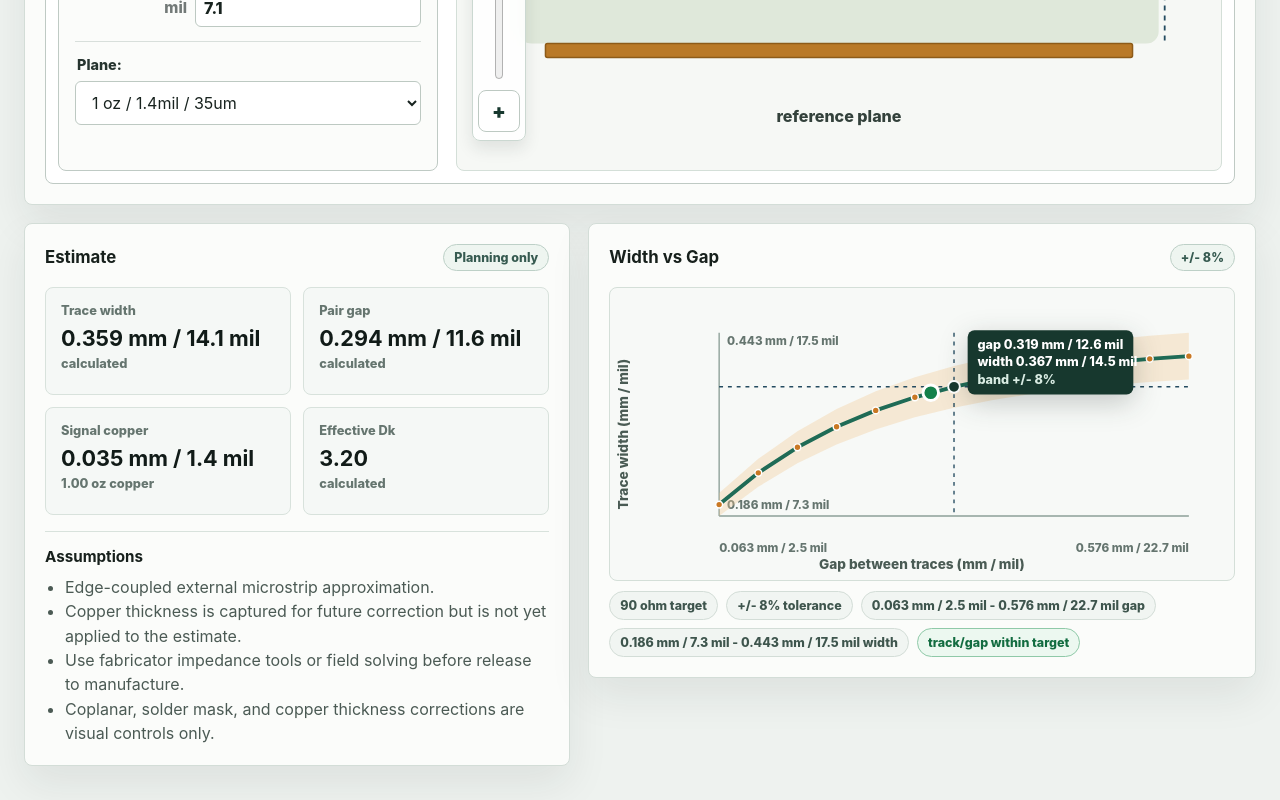
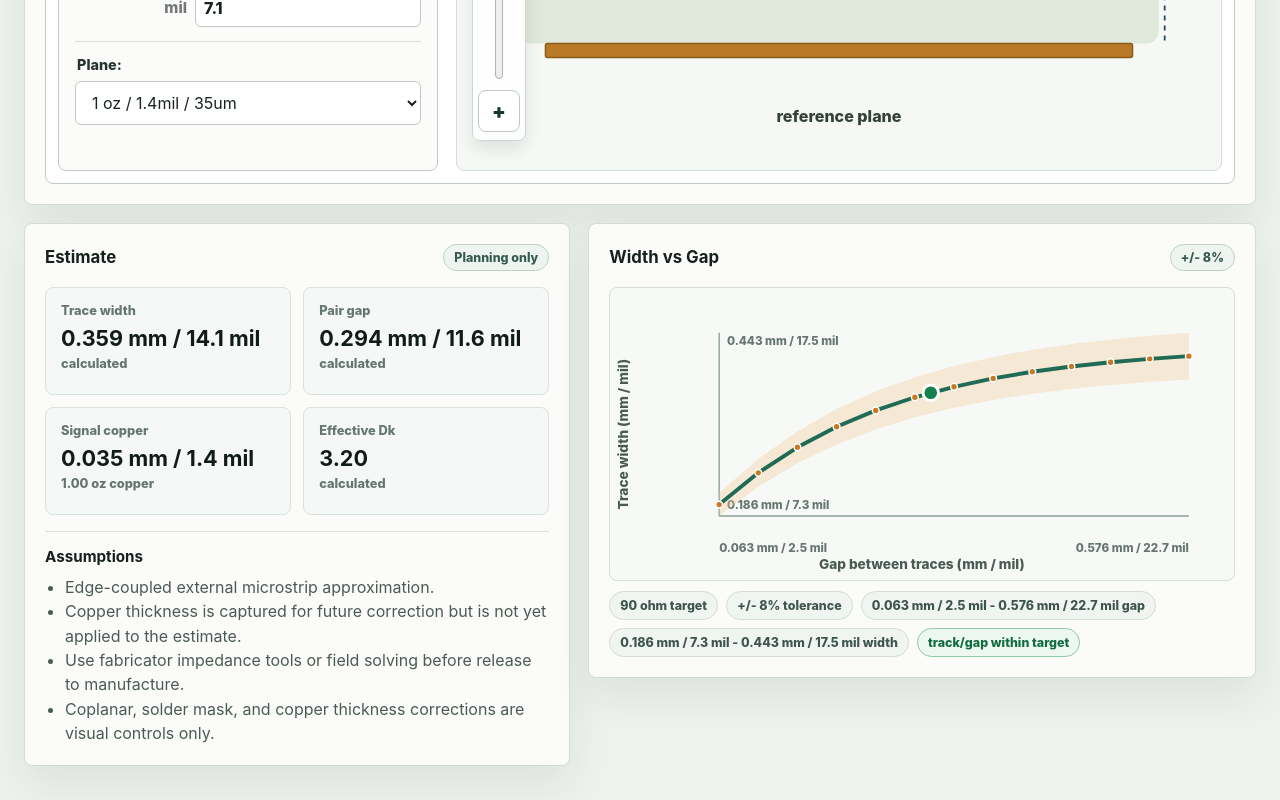
Before and after one commit to ossenna-hq/DiffPairUtil, a React (Vite) app: page / in a window 1280 px wide. Shown: the part 751-1551 px from the top of the page. Built offline with nearby package versions, Linux system fonts and the light colour scheme.

Commit message:
Refine width gap graph interactions

```diff
--- a/src/App.css
+++ b/src/App.css
@@ -729,6 +729,7 @@ input:disabled {
   fill: #c97823;
   stroke: #ffffff;
   stroke-width: 1.5;
+  cursor: pointer;
 }
 
 .chart-active-dot {
--- a/src/App.tsx
+++ b/src/App.tsx
@@ -118,24 +118,6 @@ function App() {
     }
   }, [dimensionLocks, input, manualDimensionHolds, manualDimensions]);
 
-  const traceGapSeries = useMemo(() => {
-    if (configuration.signal !== "differential") {
-      return [];
-    }
-
-    return createTraceGapSeries({
-      ...input,
-      dielectricHeightMm:
-        estimate.value?.dielectricHeightMm ??
-        manualDimensions.dielectricHeightMm,
-    });
-  }, [
-    configuration.signal,
-    estimate.value?.dielectricHeightMm,
-    input,
-    manualDimensions.dielectricHeightMm,
-  ]);
-
   function updateNumber(field: keyof DifferentialPairInput, value: string) {
     setInput((current) => ({
       ...current,
@@ -173,6 +155,19 @@ function App() {
     }));
     setManualDimensions((current) => ({
       ...current,
+      gapMm: Math.max(0.001, nextGapMm),
+    }));
+  }
+
+  function updateTraceGap(nextTraceWidthMm: number, nextGapMm: number) {
+    setManualDimensionHolds((current) => ({
+      ...current,
+      traceWidth: true,
+      gap: true,
+    }));
+    setManualDimensions((current) => ({
+      ...current,
+      traceWidthMm: Math.max(0.001, nextTraceWidthMm),
       gapMm: Math.max(0.001, nextGapMm),
     }));
   }
@@ -234,6 +229,28 @@ function App() {
     input.targetDifferentialOhms,
     tolerancePercent,
   );
+  const traceGapSeries = useMemo(() => {
+    if (configuration.signal !== "differential") {
+      return [];
+    }
+
+    return createTraceGapSeries(
+      {
+        ...input,
+        dielectricHeightMm:
+          estimate.value?.dielectricHeightMm ??
+          manualDimensions.dielectricHeightMm,
+      },
+      estimate.value?.gapMm ?? manualDimensions.gapMm,
+    );
+  }, [
+    configuration.signal,
+    estimate.value?.dielectricHeightMm,
+    estimate.value?.gapMm,
+    input,
+    manualDimensions.dielectricHeightMm,
+    manualDimensions.gapMm,
+  ]);
 
   return (
     <main className="shell">
@@ -409,7 +426,6 @@ function App() {
                       <label>
                         <span>mm</span>
                         <input
-                          disabled={dimensionLocks.dielectricHeight}
                           min="0.05"
                           max="0.6"
                           step="0.001"
@@ -423,7 +439,6 @@ function App() {
                       <label>
                         <span>mil</span>
                         <input
-                          disabled={dimensionLocks.dielectricHeight}
                           min="2"
                           max="24"
                           step="0.1"
@@ -488,7 +503,6 @@ function App() {
                 <div className="vertical-stepper visual-thickness-stepper">
                   <button
                     aria-label="Decrease dielectric thickness"
-                    disabled={dimensionLocks.dielectricHeight}
                     type="button"
                     onClick={() =>
                       updateDielectricHeight(solvedDielectricHeightMm - 0.01)
@@ -503,7 +517,6 @@ function App() {
                     max="0.6"
                     step="0.01"
                     type="range"
-                    disabled={dimensionLocks.dielectricHeight}
                     value={solvedDielectricHeightMm}
                     onChange={(event) =>
                       updateDielectricHeight(Number(event.target.value))
@@ -511,7 +524,6 @@ function App() {
                   />
                   <button
                     aria-label="Increase dielectric thickness"
-                    disabled={dimensionLocks.dielectricHeight}
                     type="button"
                     onClick={() =>
                       updateDielectricHeight(solvedDielectricHeightMm + 0.01)
@@ -615,6 +627,7 @@ function App() {
             {configuration.signal === "differential" ? (
               <TraceGapChart
                 currentPoint={estimate.value}
+                onPointSelect={updateTraceGap}
                 points={traceGapSeries}
                 targetOhms={input.targetDifferentialOhms}
                 tolerancePercent={tolerancePercent}
@@ -728,7 +741,7 @@ function DimensionReadout({
           <label>
             <span>mm</span>
             <input
-              disabled={locked || valueMm === null}
+              disabled={valueMm === null}
               min="0.001"
               step="0.001"
               type="number"
@@ -739,7 +752,7 @@ function DimensionReadout({
           <label>
             <span>mil</span>
             <input
-              disabled={locked || valueMm === null}
+              disabled={valueMm === null}
               min="0.1"
               step="0.1"
               type="number"
@@ -950,6 +963,7 @@ function GeometryGraphic({
 
 interface TraceGapChartProps {
   currentPoint: ReturnType<typeof estimateDifferentialPair> | null;
+  onPointSelect: (traceWidthMm: number, gapMm: number) => void;
   points: TraceGapPoint[];
   targetOhms: number;
   tolerancePercent: number;
@@ -957,6 +971,7 @@ interface TraceGapChartProps {
 
 function TraceGapChart({
   currentPoint,
+  onPointSelect,
   points,
   targetOhms,
   tolerancePercent,
@@ -1057,19 +1072,28 @@ function TraceGapChart({
     .reverse()
     .join(" ");
   const bandPath = `${upperPath} ${lowerPath} Z`;
-  const activePoint = hoveredPoint ?? points[Math.floor(points.length / 2)];
-  const activeX = scale(activePoint.gapMm, minGap, maxGap, plotLeft, plotRight);
-  const activeY = scale(
-    activePoint.traceWidthMm,
-    minTrace,
-    maxTrace,
-    plotBottom,
-    plotTop,
-  );
+  const activeX = hoveredPoint
+    ? scale(hoveredPoint.gapMm, minGap, maxGap, plotLeft, plotRight)
+    : null;
+  const activeY = hoveredPoint
+    ? scale(hoveredPoint.traceWidthMm, minTrace, maxTrace, plotBottom, plotTop)
+    : null;
 
   function handleChartMove(event: MouseEvent<SVGSVGElement>) {
     const bounds = event.currentTarget.getBoundingClientRect();
     const xInSvg = ((event.clientX - bounds.left) / bounds.width) * width;
+    const yInSvg = ((event.clientY - bounds.top) / bounds.height) * height;
+
+    if (
+      xInSvg < plotLeft ||
+      xInSvg > plotRight ||
+      yInSvg < plotTop ||
+      yInSvg > plotBottom
+    ) {
+      setHoveredPoint(null);
+      return;
+    }
+
     const nearest = points.reduce((best, point) => {
       const pointX = scale(point.gapMm, minGap, maxGap, plotLeft, plotRight);
       const bestX = scale(best.gapMm, minGap, maxGap, plotLeft, plotRight);
@@ -1156,10 +1180,13 @@ function TraceGapChart({
               className="chart-dot"
               cx={x}
               cy={y}
+              onClick={() => onPointSelect(point.traceWidthMm, point.gapMm)}
               r="3.5"
             />
           );
         })}
+        {hoveredPoint && activeX !== null && activeY !== null ? (
+          <>
             <line
               className="crosshair"
               x1={activeX}
@@ -1174,7 +1201,14 @@ function TraceGapChart({
               x2={plotRight}
               y2={activeY}
             />
-        <circle className="chart-active-dot" cx={activeX} cy={activeY} r="6" />
+            <circle
+              className="chart-active-dot"
+              cx={activeX}
+              cy={activeY}
+              r="6"
+            />
+          </>
+        ) : null}
         {currentPoint && currentPointX !== null && currentPointY !== null ? (
           <circle
             className={
@@ -1194,6 +1228,7 @@ function TraceGapChart({
             </title>
           </circle>
         ) : null}
+        {hoveredPoint && activeX !== null && activeY !== null ? (
           <g
             transform={`translate(${Math.min(activeX + 14, width - 190)} ${Math.max(activeY - 58, 18)})`}
           >
@@ -1204,10 +1239,10 @@ function TraceGapChart({
               rx="7"
             />
             <text className="chart-tooltip-text" x="10" y="19">
-            gap {formatMmMil(activePoint.gapMm)}
+              gap {formatMmMil(hoveredPoint.gapMm)}
             </text>
             <text className="chart-tooltip-text" x="10" y="37">
-            width {formatMmMil(activePoint.traceWidthMm)}
+              width {formatMmMil(hoveredPoint.traceWidthMm)}
             </text>
             {tolerancePercent > 0 ? (
               <text className="chart-tooltip-text subtle" x="10" y="55">
@@ -1215,6 +1250,7 @@ function TraceGapChart({
               </text>
             ) : null}
           </g>
+        ) : null}
         <text
           className="chart-label"
           x={width / 2}
@@ -1256,11 +1292,19 @@ function TraceGapChart({
   );
 }
 
-function createTraceGapSeries(input: DifferentialPairInput): TraceGapPoint[] {
-  const minimumGap = Math.max(0.05, input.dielectricHeightMm * 0.35);
+function createTraceGapSeries(
+  input: DifferentialPairInput,
+  currentGapMm: number,
+): TraceGapPoint[] {
+  const defaultMinimumGap = Math.max(0.05, input.dielectricHeightMm * 0.35);
+  const minimumGap = Math.max(
+    0.001,
+    Math.min(defaultMinimumGap, currentGapMm * 0.75),
+  );
   const maximumGap = Math.max(
     minimumGap + 0.12,
     input.dielectricHeightMm * 3.2,
+    currentGapMm * 1.2,
   );
   const steps = 13;
   const points: TraceGapPoint[] = [];
```
Also changed, not shown: 1 other file (tests, documents, lock files or other folders). Lines whose indentation alone changed are shown as unchanged.
